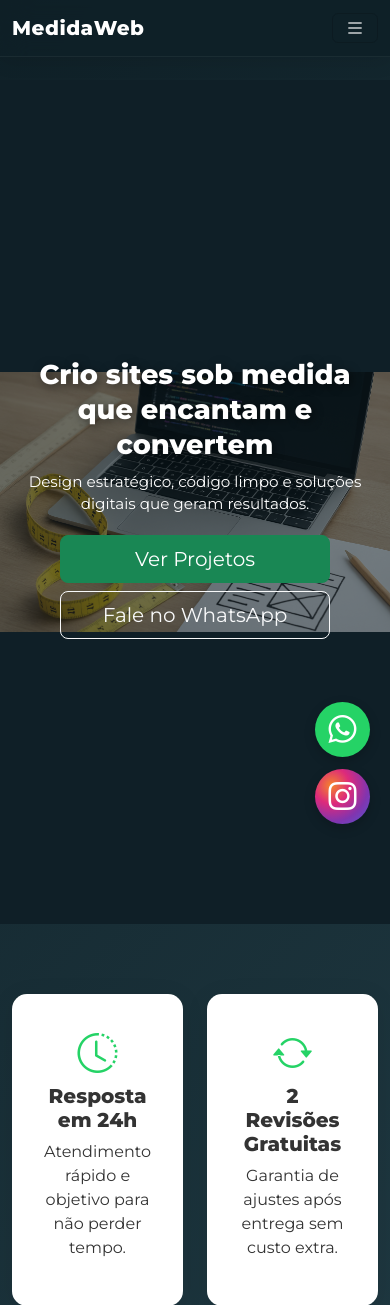
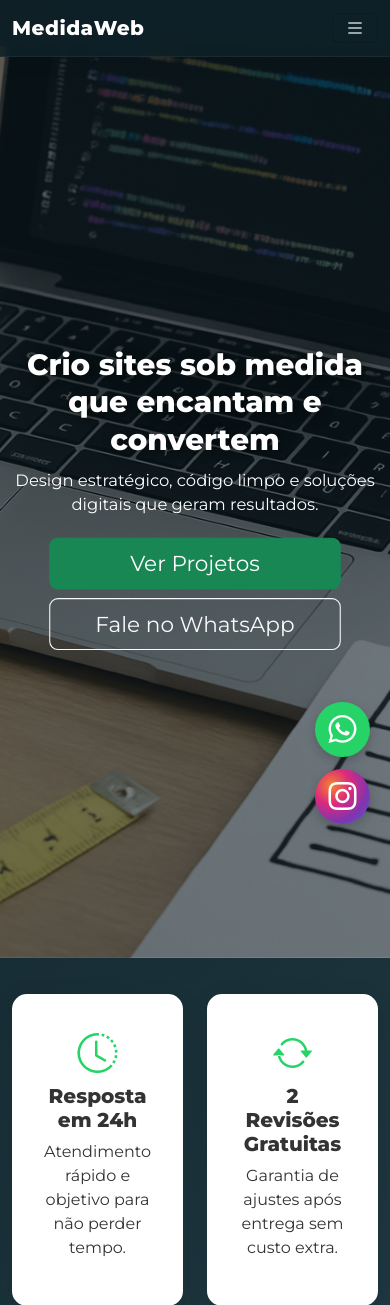
Before and after one commit to VitorGoldner/site_inst_meu, a Flask app: page / in a window 390 px wide. Shown: the top 1305 px of the page. Run offline with Flask 3, Linux system fonts and the light colour scheme.

Commit message:
ajustes para mobile na homepage

```diff
--- a/templates/home.html
+++ b/templates/home.html
@@ -170,14 +170,14 @@
     100% {transform: scale(1);}
 }
 
-/* Ajustes responsivos */
+/* ===== AJUSTE ESPECIAL PARA CELULAR ===== */
 @media (max-width: 768px) {
     .hero-section {
         height: 100dvh !important;
         background-position: center center !important;
-        background-size: contain !important; /* Mostra imagem inteira */
-        background-color: #0f2027 !important; /* Cor de fundo da imagem */
-        background-repeat: no-repeat !important;
+        background-size: cover !important;
+        transform: scale(1.05); /* pequeno zoom pra eliminar espaços */
+        background-color: #0f2027;
         display: flex;
         align-items: center;
         justify-content: center;
@@ -201,13 +201,13 @@
     }
 }
 
-/* Ajuste extra para telas pequenas */
+/* Para telas muito pequenas */
 @media (max-width: 480px) {
     .hero-section {
         height: 100dvh !important;
         background-position: center center !important;
-        background-size: contain !important;
-        background-color: #0f2027 !important;
+        background-size: cover !important;
+        transform: scale(1.08); /* zoom leve adicional */
     }
     .hero-content h1 {
         font-size: 1.7rem !important;
```
